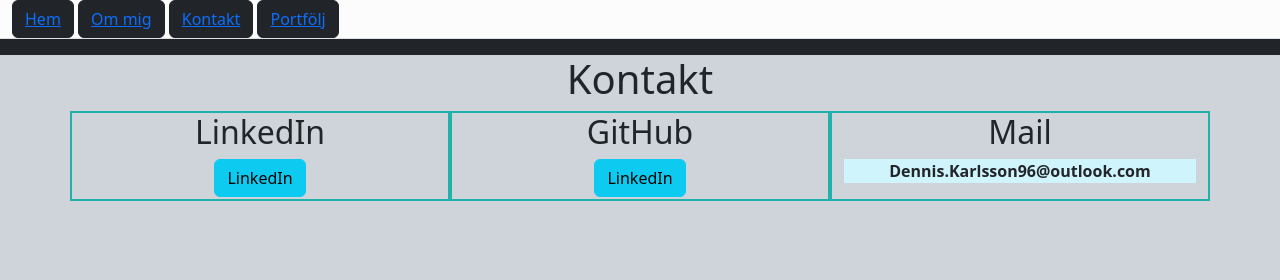
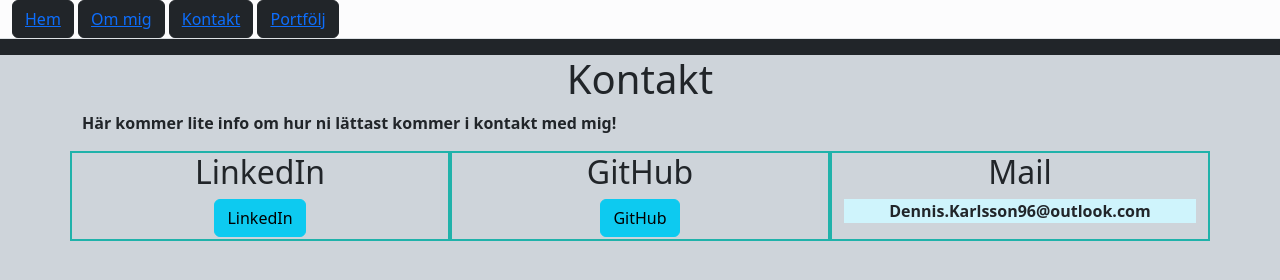
Before and after one commit to dennan141/Portfolio_site, a plain HTML site: page contact.html in a window 1280 px wide. Drawn offline with nearby package versions, Linux system fonts and the light colour scheme.

Commit message:
Fixed contact and changed to index.html

```diff
--- a/contact.html
+++ b/contact.html
@@ -14,21 +14,16 @@
     <!--Navigation menu-->
     <nav class="nav navbar-expand-md bg-dark">
         <ul class="nav-tabs bg-light-subtle container-fluid">
-            <li class="btn-dark btn"><a href="/home.html">Hem</a></li>
+            <li class="btn-dark btn"><a href="/index.html">Hem</a></li>
             <li class="btn-dark btn"><a href="about.html">Om mig</a></li>
             <li class="btn-dark btn"><a href="contact.html">Kontakt</a></li>
             <li class="btn-dark btn"><a href="portfolio.html">Portfölj</a></li>
         </ul>
     </nav>
     <h1>Kontakt</h1>
-
-
-
-
-
-
-
-
+   <div class="container">
+    <p>Här kommer lite info om hur ni lättast kommer i kontakt med mig!</p>
+   </div>
 
 <!--Kontakt container-->
     <table>
@@ -37,12 +32,12 @@
                 <!--LinkedIn -->
                 <div id="contact" class="col text-center">
                     <h2>LinkedIn</h2>
-                    <a href="" class="btn btn-info">LinkedIn</a>
+                    <a href="https://www.linkedin.com/in/dennis-karlsson-65a90a149/" class="btn btn-info">LinkedIn</a>
                 </div>
                 <!--GitHUb-->
                 <div id="contact" class="col text text-center">
                     <h2>GitHub</h2>
-                    <a href="" class="btn btn-info">LinkedIn</a>
+                    <a href="https://github.com/dennan141?tab=repositories" class="btn btn-info">GitHub</a>
                 </div>
                 <!--Mail-->
                 <div id="contact" class="col text-center">
```
Also changed, not shown: about.html (+18 -8 lines), index.html (renamed from home.html, +1 -1 lines), portfolio.html (+1 -1 lines).
